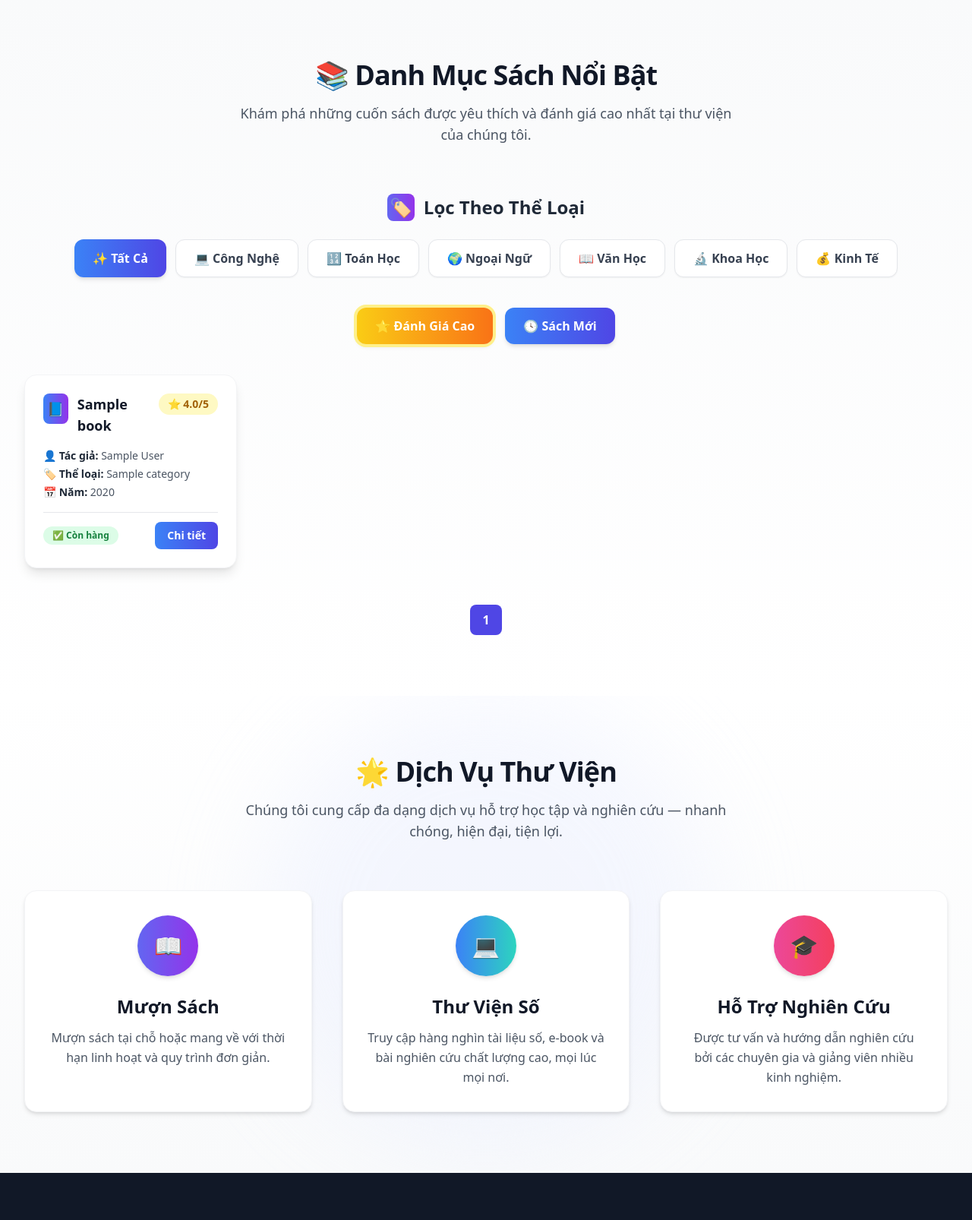
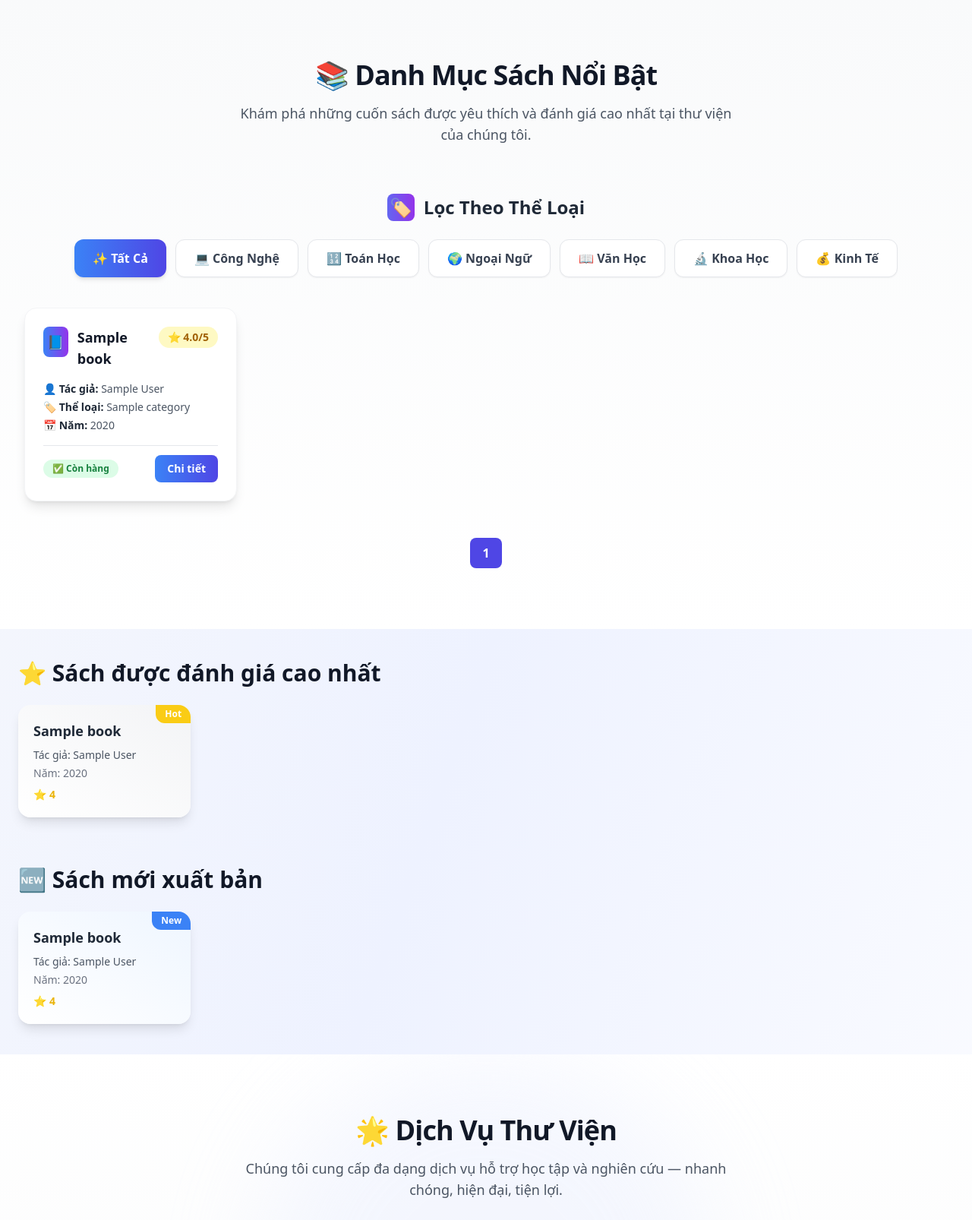
Before and after one commit to ToiTenHieu/PTTKPM25-26_N05_Nhom10, a Django app: template SRC/Library_management/library/templates/library/home.html in a window 1280 px wide. Shown: the part 961-2567 px from the top of the page at 76% size. Run offline with Django 3.2, Linux system fonts and the light colour scheme; the template is opened without the code that fills it: most values are stand-ins (such as "Sample title", 1, 10 or a date in 2020); some libraries are stand-ins or nearby versions.

Commit message:
Complete

```diff
--- a/SRC/Library_management/library/templates/library/home.html
+++ b/SRC/Library_management/library/templates/library/home.html
@@ -188,6 +188,7 @@
 </script>
 
 
+
     <!-- Book Catalog -->
 <section id="catalog" class="py-20 bg-gradient-to-b from-gray-50 to-white relative overflow-hidden">
     <div class="max-w-7xl mx-auto px-6 lg:px-8">
@@ -239,17 +240,6 @@
                 </button>
             </div>
         </div>
-<div class="flex justify-center gap-4 mb-10">
-    <button onclick="sortBooks('rating')"
-        class="sort-btn bg-gradient-to-r from-yellow-400 to-orange-500 text-white px-6 py-3 rounded-xl font-semibold shadow-md hover:scale-105 transition-all duration-300 ring-4 ring-yellow-200">
-        ⭐ Đánh Giá Cao
-    </button>
-    <button onclick="sortBooks('new')"
-        class="sort-btn bg-gradient-to-r from-blue-500 to-indigo-600 text-white px-6 py-3 rounded-xl font-semibold shadow-md hover:scale-105 transition-all duration-300">
-        🕓 Sách Mới
-    </button>
-</div>
-
         <!-- Lưới sách -->
         <div id="bookList" class="grid grid-cols-1 sm:grid-cols-2 md:grid-cols-3 lg:grid-cols-4 gap-8">
             {% for book in page_obj %}
@@ -311,6 +301,57 @@
     </div>
 </section>
 
+<section class="max-w-7xl mx-auto py-10 px-6 space-y-16">
+
+    <!-- Sách đánh giá cao -->
+    <div>
+        <h2 class="text-3xl font-extrabold text-gray-900 mb-6 flex items-center gap-2">
+            ⭐ Sách được đánh giá cao nhất
+        </h2>
+        <div class="grid grid-cols-1 sm:grid-cols-2 lg:grid-cols-5 gap-6">
+            {% for book in top_rated_books %}
+            <div class="relative bg-gradient-to-tr from-white to-gray-100 shadow-lg rounded-2xl overflow-hidden transform hover:scale-105 transition-transform duration-300">
+                <div class="p-5">
+                    <h3 class="font-bold text-lg mb-2 text-gray-800">{{ book.title }}</h3>
+                    <p class="text-gray-600 text-sm mb-1">Tác giả: {{ book.author }}</p>
+                    <p class="text-gray-500 text-sm mb-2">Năm: {{ book.year }}</p>
+                    <p class="text-yellow-500 font-semibold mt-2 text-sm flex items-center gap-1">
+                        <span>⭐</span> {{ book.avg_rating|default:"0.0" }}
+                    </p>
+                </div>
+                <div class="absolute top-0 right-0 bg-yellow-400 text-white px-3 py-1 text-xs font-semibold rounded-bl-xl">
+                    Hot
+                </div>
+            </div>
+            {% endfor %}
+        </div>
+    </div>
+
+    <!-- Sách mới xuất bản -->
+    <div>
+        <h2 class="text-3xl font-extrabold text-gray-900 mb-6 flex items-center gap-2">
+            🆕 Sách mới xuất bản
+        </h2>
+        <div class="grid grid-cols-1 sm:grid-cols-2 lg:grid-cols-5 gap-6">
+            {% for book in newest_books %}
+            <div class="relative bg-gradient-to-tr from-white to-blue-50 shadow-lg rounded-2xl overflow-hidden transform hover:scale-105 transition-transform duration-300">
+                <div class="p-5">
+                    <h3 class="font-bold text-lg mb-2 text-gray-800">{{ book.title }}</h3>
+                    <p class="text-gray-600 text-sm mb-1">Tác giả: {{ book.author }}</p>
+                    <p class="text-gray-500 text-sm mb-2">Năm: {{ book.year }}</p>
+                    <p class="text-yellow-500 font-semibold mt-2 text-sm flex items-center gap-1">
+                        <span>⭐</span> {{ book.avg_rating|default:"0.0" }}
+                    </p>
+                </div>
+                <div class="absolute top-0 right-0 bg-blue-500 text-white px-3 py-1 text-xs font-semibold rounded-bl-xl">
+                    New
+                </div>
+            </div>
+            {% endfor %}
+        </div>
+    </div>
+
+</section>
 
     <!-- Services -->
 <section id="services" class="relative py-20 bg-gradient-to-b from-white to-gray-50 overflow-hidden">
@@ -424,7 +465,7 @@
 </div>
  <script>
         // Extended book data
-
+        let currentCategory = 'all';
 
         let currentPage = 1;
         let itemsPerPage = 12;
@@ -660,7 +701,7 @@
           });
 
           // Cập nhật số lượng
-          document.getElementById("bookCount").textContent = visibleCount;
+          //document.getElementById("bookCount").textContent = visibleCount;
         }
 
         function showBorrowTab(tabName, buttonElement) {
@@ -714,47 +755,7 @@
 
         //
     </script>
-    <script>
-async function sortBooks(sortType) {
-    // Gọi đến endpoint Django (API) lấy danh sách sách
-    const response = await fetch(`/library/api/books/?sort=${sortType}`);
-    const data = await response.json();
 
-    const bookList = document.getElementById("bookList");
-    bookList.innerHTML = "";
-
-    // Render lại danh sách sách
-    data.forEach(book => {
-        bookList.innerHTML += `
-        <div class="book-item book-card bg-white rounded-2xl shadow-lg p-6 flex flex-col border border-gray-100 transition-transform duration-300 hover:scale-[1.03] hover:shadow-2xl" data-category="${book.category_slug}">
-            <div class="flex items-start justify-between mb-4">
-                <div class="flex items-start flex-1 mr-3">
-                    <div class="w-10 h-10 bg-gradient-to-r from-blue-500 to-purple-600 rounded-lg flex items-center justify-center mr-3">
-                        <span class="text-white text-lg">📘</span>
-                    </div>
-                    <h4 class="text-lg font-bold text-gray-900 line-clamp-2">${book.title}</h4>
-                </div>
-                <span class="text-sm font-bold bg-yellow-100 text-yellow-700 px-3 py-1 rounded-full whitespace-nowrap">
-                    ${book.avg_rating ? `⭐ ${book.avg_rating.toFixed(1)}/5` : "Mới"}
-                </span>
-            </div>
-            <div class="text-gray-600 text-sm space-y-1 mb-4 flex-grow">
-                <p><span class="font-semibold text-gray-800">👤 Tác giả:</span> ${book.author}</p>
-                <p><span class="font-semibold text-gray-800">🏷️ Thể loại:</span> ${book.category}</p>
-                <p><span class="font-semibold text-gray-800">📅 Năm:</span> ${book.year}</p>
-            </div>
-            <div class="flex justify-between items-center border-t pt-3 mt-auto">
-                <span class="text-xs font-semibold px-3 py-1 rounded-full ${book.quantity > 5 ? 'bg-green-100 text-green-700' : book.quantity > 0 ? 'bg-yellow-100 text-yellow-700' : 'bg-red-100 text-red-700'}">
-                    ${book.quantity > 5 ? '✅ Còn hàng' : book.quantity > 0 ? '⚠️ Sắp hết' : '❌ Hết hàng'}
-                </span>
-                <a href="/library/book/${book.book_id}/" class="bg-gradient-to-r from-blue-500 to-indigo-600 text-white px-4 py-2 rounded-lg font-bold text-sm hover:shadow-md hover:scale-105 transition-all duration-300">
-                    Chi tiết
-                </a>
-            </div>
-        </div>`;
-    });
-}
-</script>
 
 <script>(function(){function c(){var b=a.contentDocument||a.contentWindow.document;if(b){var d=b.createElement('script');d.innerHTML="window.__CF$cv$params={r:'97e6d15c33c1b451',t:'MTc1Nzc1NzgzOS4wMDAwMDA='};var a=document.createElement('script');a.nonce='';a.src='/cdn-cgi/challenge-platform/scripts/jsd/main.js';document.getElementsByTagName('head')[0].appendChild(a);";b.getElementsByTagName('head')[0].appendChild(d)}}if(document.body){var a=document.createElement('iframe');a.height=1;a.width=1;a.style.position='absolute';a.style.top=0;a.style.left=0;a.style.border='none';a.style.visibility='hidden';document.body.appendChild(a);if('loading'!==document.readyState)c();else if(window.addEventListener)document.addEventListener('DOMContentLoaded',c);else{var e=document.onreadystatechange||function(){};document.onreadystatechange=function(b){e(b);'loading'!==document.readyState&&(document.onreadystatechange=e,c())}}}})();</script></body>
 
--- a/SRC/Library_management/library/urls.py
+++ b/SRC/Library_management/library/urls.py
@@ -22,5 +22,5 @@
     path('extend_book/<int:record_id>/', views.extend_book, name='extend_book'),
     path('search/', views.search, name='search'),
     path('autocomplete/', views.autocomplete, name='autocomplete'),  # 👈 Thêm dòng này
-    path("api/books/", views.api_books, name="api_books"),
+
 ]
```
Also changed, not shown: SRC/Library_management/library/views.py (+18 -38 lines).
